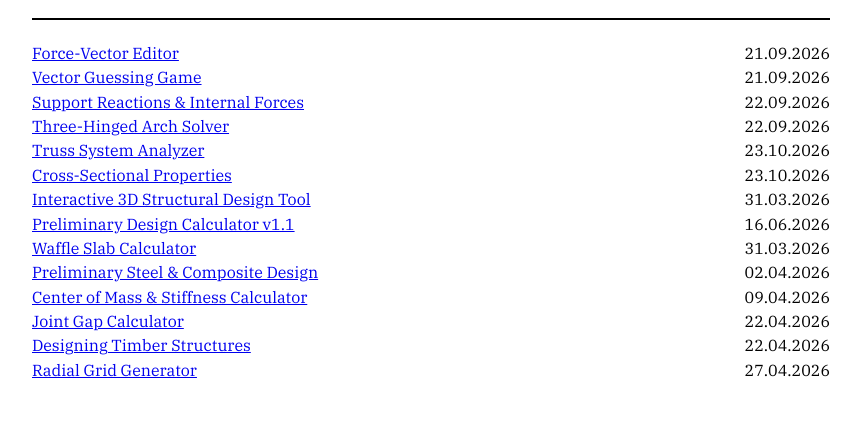
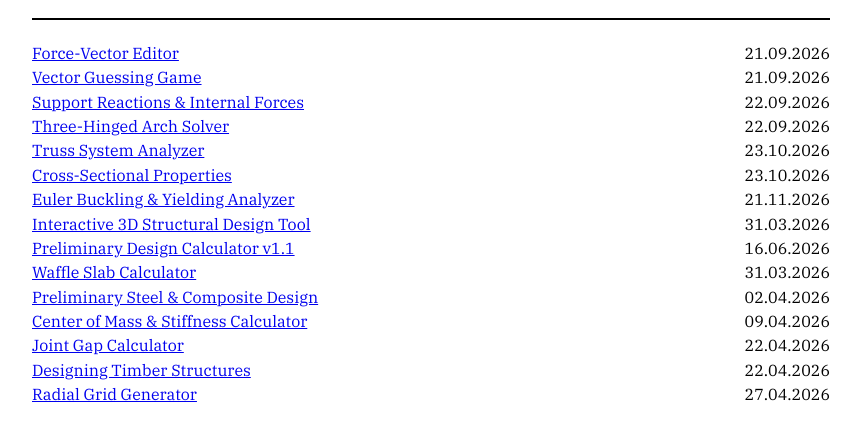
Before and after one commit to karadago/karadago.github.io, a plain HTML site: page links.html in a window 1280 px wide. Shown: the part 121-562 px from the top of the page, without its empty margins (209-1069 px from the left). Drawn offline with Linux system fonts and the light colour scheme.

Commit message:
Update links.html

```diff
--- a/links.html
+++ b/links.html
@@ -39,6 +39,10 @@
     <td style="text-align: right;">23.10.2026</td>
   </tr>
   <tr>
+    <td><a href="tools/buckling-xyXJiLULCLPL2z1mLm2SJ88t.html">Euler Buckling & Yielding Analyzer</a></td>
+    <td style="text-align: right;">21.11.2026</td>
+  </tr>
+  <tr>
     <td><a href="tools/vis-1106b1450afd0832ece8566b.html">Interactive 3D Structural Design Tool</a></td>
     <td style="text-align: right;">31.03.2026</td>
   </tr>
```
